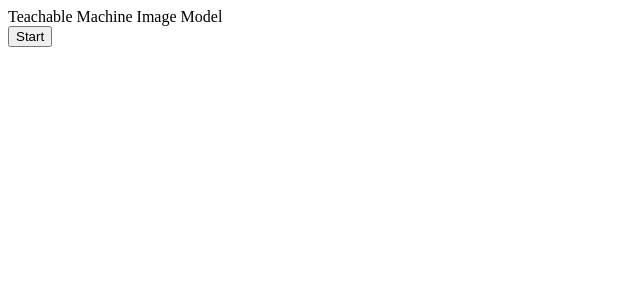
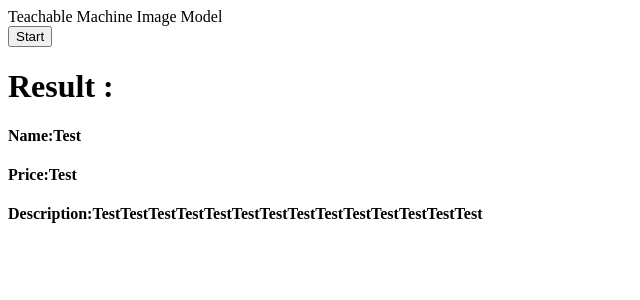
Before and after one commit to S-MW/drug-prediction, a React (Create React App) app: page / in a window 1280 px wide. Shown: the top 300 px of the page, without its empty margins (0-640 px from the left). Built offline with nearby package versions, Linux system fonts and the light colour scheme.

Commit message:
Change the DataSet to Fruits & show the prediction data

```diff
--- a/src/components/TeachablemachineCode.js
+++ b/src/components/TeachablemachineCode.js
@@ -1,10 +1,21 @@
-import React from 'react';
+import React, { useState } from 'react';
 import * as tf from '@tensorflow/tfjs';
 import * as tmImage from '@teachablemachine/image';
 
+const listOfFruits = [
+    { "name": "apple", "price": "20SR", "description": "An apple is an edible fruit produced by an apple tree." },
+    { "name": "mango", "price": "20SR", "description": "A mango is a sweet tropical fruit, and it's also the name of the trees on which the fruit grows. Ripe mangoes are juicy." },
+    { "name": "orange", "price": "20SR", "description": "Oranges are round orange-coloured fruit that grow on a tree which can reach 10 metres (33 ft) high." },
+    { "name": "strawberry", "price": "20SR", "description": "A strawberry is both a low-growing, flowering plant and also the name of the fruit that it produces. Strawberries are soft, sweet, bright red berries." },
+    { "name": "grape", "price": "15SR", "description": "Grapes are fleshy, rounded fruits that grow in clusters made up of many fruits of greenish, yellowish or purple skin." }
+]
+
 function TeachablemachineCode() {
+
+    const [result, setResult] = useState({ "name": "Test", "price": "Test", "description": "TestTestTestTestTestTestTestTestTestTestTestTestTestTest" });
+
     // the link to your model provided by Teachable Machine export panel
-    const URL = "https://teachablemachine.withgoogle.com/models/yfSjIRARl/";
+    const URL = "https://teachablemachine.withgoogle.com/models/XB9TPbR3H/";
 
     let model, webcam, labelContainer, maxPredictions;
 
@@ -53,8 +64,15 @@
         for (let i = 0; i < maxPredictions; i++) {
             const classPrediction =
                 prediction[i].className + ": " + prediction[i].probability.toFixed(2);
+            if (prediction[i].probability.toFixed(2) >= 0.80) {
+                setResult(findTheFruits(prediction[i].className));
+            }
             labelContainer.childNodes[i].innerHTML = classPrediction;
         }
+    }
+
+    function findTheFruits(fruitNmae) {
+        return listOfFruits.find(o => o.name === fruitNmae);
     }
 
     return (
@@ -63,6 +81,12 @@
             <button type="button" onClick={() => { init() }}>Start</button>
             <div id="webcam-container"></div>
             <div id="label-container"></div>
+            <div>
+                <h1>Result :</h1>
+                <h4>Name:{result.name}</h4>
+                <h4>Price:{result.price}</h4>
+                <h4>Description:{result.description}</h4>
+            </div>
         </>
     );
 };
```
